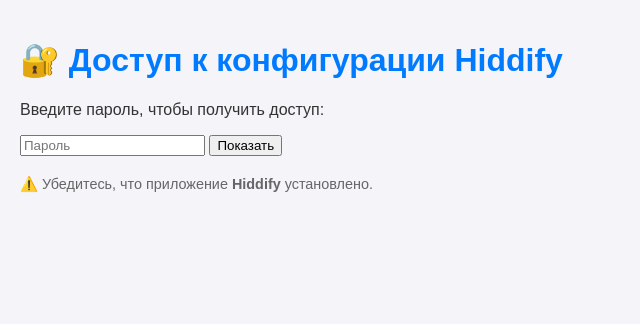
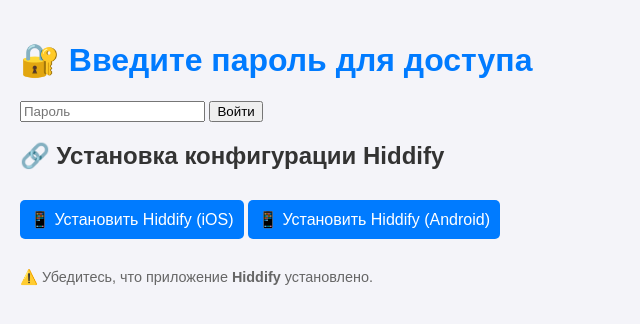
Before and after one commit to azatech/tm-key, a plain HTML site: page index.html in a window 1280 px wide. Shown: the whole page, without its empty margins (0-640 px from the left). Drawn offline with Linux system fonts and the light colour scheme.

Commit message:
Update index.html

```diff
--- a/index.html
+++ b/index.html
@@ -1,20 +1,23 @@
 <!DOCTYPE html>
 <html lang="ru">
 <head>
-    <meta charset="UTF-8">
-    <meta name="viewport" content="width=device-width, initial-scale=1.0">
-    <title>🔗 Установка конфигурации Hiddify</title>
-    <link rel="stylesheet" href="style.css">
+  <meta charset="UTF-8" />
+  <meta name="viewport" content="width=device-width, initial-scale=1.0"/>
+  <title>🔗 Установка конфигурации Hiddify</title>
+  <link rel="stylesheet" href="style.css" />
 </head>
 <body>
-<h1>🔐 Доступ к конфигурации Hiddify</h1>
-<p>Введите пароль, чтобы получить доступ:</p>
-<input type="password" id="password" placeholder="Пароль">
-<button onclick="checkPassword()">Показать</button>
+  <h1>🔐 Введите пароль для доступа</h1>
+  <input type="password" id="password" placeholder="Пароль" />
+  <button onclick="checkPassword()">Войти</button>
 
-<div id="links" style="display:none;"></div>
+  <div id="links" class="hidden">
+    <h2>🔗 Установка конфигурации Hiddify</h2>
+    <a id="ios-link" href="#">📱 Установить Hiddify (iOS)</a>
+    <a id="android-link" href="#">📱 Установить Hiddify (Android)</a>
+    <p class="note">⚠️ Убедитесь, что приложение <strong>Hiddify</strong> установлено.</p>
+  </div>
 
-<p class="note">⚠️ Убедитесь, что приложение <strong>Hiddify</strong> установлено.</p>
-
+  <script src="script.js"></script>
 </body>
 </html>
```
